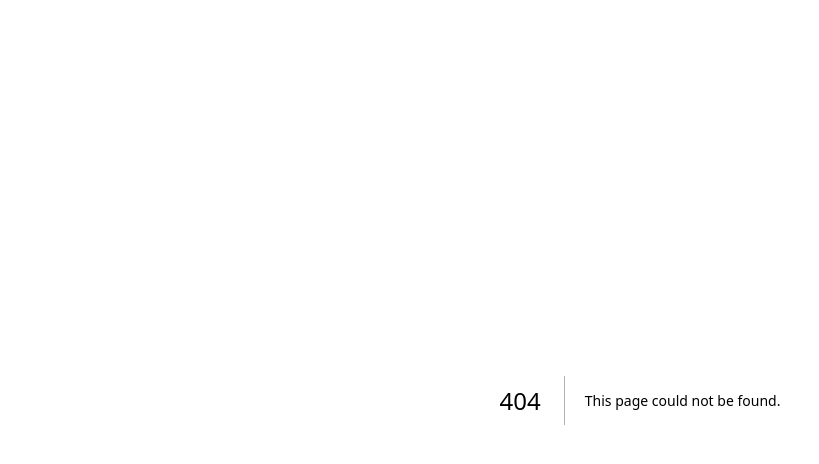
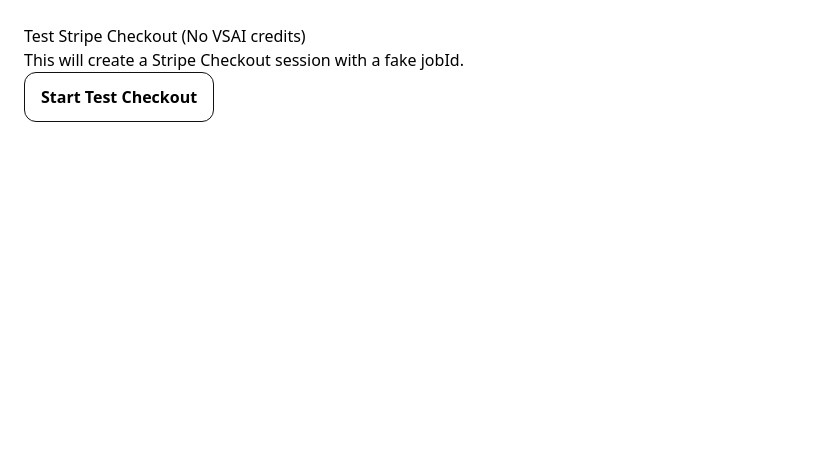
Before and after one commit to iconicvirtualai/iconic-virtual-vsai-demo, a Next.js app: page /test-checkout in a window 1280 px wide. Before the commit this address had no page. Shown: the top 464 px of the page, without its empty margins (0-819 px from the left). Built offline with nearby package versions, Linux system fonts and the light colour scheme.

Commit message:
Create test-checkout.tsx

```diff
--- /dev/null
+++ b/pages/test-checkout.tsx
@@ -0,0 +1,56 @@
+import { useState } from "react";
+
+export default function TestCheckoutPage() {
+  const [status, setStatus] = useState<string>("");
+
+  const startTestCheckout = async () => {
+    setStatus("Creating Stripe Checkout session...");
+
+    const resp = await fetch("/api/stripe-checkout", {
+      method: "POST",
+      headers: { "Content-Type": "application/json" },
+      body: JSON.stringify({ jobId: "test_job_" + Date.now() }),
+    });
+
+    const json: any = await resp.json().catch(() => ({}));
+
+    if (!resp.ok || !json.url) {
+      setStatus(json.error || "Stripe checkout failed.");
+      return;
+    }
+
+    const url = String(json.url);
+
+    // Works inside Wix iframe too
+    try {
+      if (window.top && window.top !== window.self) {
+        window.top.location.href = url;
+        return;
+      }
+    } catch {}
+
+    window.location.href = url;
+  };
+
+  return (
+    <main style={{ padding: 24, fontFamily: "system-ui" }}>
+      <h1>Test Stripe Checkout (No VSAI credits)</h1>
+      <p>This will create a Stripe Checkout session with a fake jobId.</p>
+
+      <button
+        onClick={startTestCheckout}
+        style={{
+          padding: "12px 16px",
+          borderRadius: 12,
+          border: "1px solid #111",
+          cursor: "pointer",
+          fontWeight: 700,
+        }}
+      >
+        Start Test Checkout
+      </button>
+
+      {status && <p style={{ marginTop: 16 }}>{status}</p>}
+    </main>
+  );
+}
```
